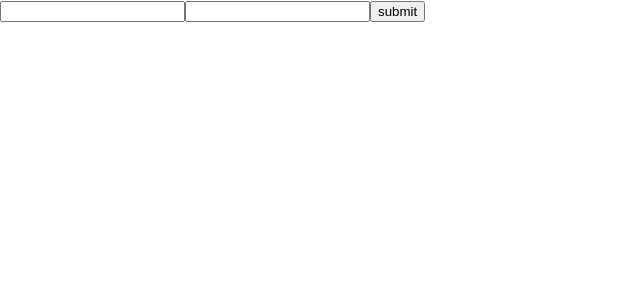
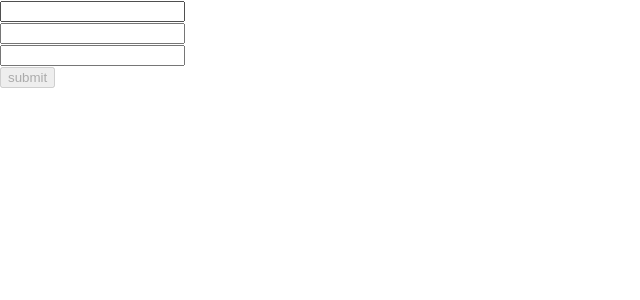
Before and after one commit to grabynsky/react-materials, a React (Create React App) app: page / in a window 1280 px wide. Shown: the top 300 px of the page, without its empty margins (0-640 px from the left). Built offline with nearby package versions, Linux system fonts and the light colour scheme.

Commit message:
use useForm

```diff
--- a/package.json
+++ b/package.json
@@ -14,7 +14,8 @@
     "react-dom": "^18.3.1",
     "react-scripts": "5.0.1",
     "typescript": "^4.9.5",
-    "web-vitals": "^2.1.4"
+    "web-vitals": "^2.1.4",
+    "react-hook-form": "^7.53.0"
   },
   "scripts": {
     "start": "react-scripts start",
--- a/src/components/form/FormComponent.tsx
+++ b/src/components/form/FormComponent.tsx
@@ -1,64 +1,76 @@
-import React, {FormEvent, useState} from 'react';
+import React from 'react';
+import {useForm} from "react-hook-form";
 
 interface IFormType {
     username: string,
     password: string,
+    age: number,
 }
 
 const FormComponent = () => {
-    const [formState, setFormState] = useState<IFormType>({
-        username: '',
-        password: '',
+
+    const {
+        handleSubmit,
+        register,
+        formState: {errors, isValid}
+    } = useForm<IFormType>({
+        mode: "all"
     })
 
-// ---------------------------------------------
-//     const handlerUserName = (e: FormEvent<HTMLInputElement>) => {
-//         e.preventDefault();
-//         const input = e.target as HTMLInputElement;
-//         setFormState({...formState, username: input.value});
-//         console.log(input.value)
-//     };
-
-    // ---------------------------------------------
-    // const handlerPasswordName = (e: FormEvent<HTMLInputElement>) => {
-    //     e.preventDefault();
-    //     const input = e.target as HTMLInputElement;
-    //     setFormState({...formState, password: input.value});
-    //     console.log(input.value)
-    // };
-    // --------------------------------------------
-
-    const handlerSubmit = (e: FormEvent<HTMLFormElement>) => {
-        e.preventDefault();
-        let user = {
-            username: formState.username,
-            password: formState.password,
-        }
-        console.log(user)
+    const customHandler = (formdata: IFormType) => {
+        console.log(formdata)
     };
-
-    // ------------------------------------------------
-
-
-    const handlerInputName = (e: FormEvent<HTMLInputElement>) => {
-        e.preventDefault();
-
-        const input = e.target as HTMLInputElement;
-        console.log(input.name)
-
-        setFormState({...formState, [input.name]: input.value})
-
-    };
-
-
-
     return (
         <main>
-            <form onSubmit={handlerSubmit}>
-                <input type="text" name={'username'} value={formState.username} onChange={handlerInputName}/>
-                <input type="text" name={'password'} value={formState.password} onChange={handlerInputName}/>
+            <form onSubmit={handleSubmit(customHandler)}>
+                <label>
+                    <div>{errors.username && <span>{errors.username.message}</span>}</div>
 
-                <button>submit</button>
+                    <input
+                        type="text"
+                        {...register('username', {
+                            required: true,
+                            pattern: {
+                                value: /\w+/,
+                                message: 'Wrong name',
+                            },
+                        })}
+                    />
+                </label>
+
+                <label>
+                    <div>{errors.password && <span>{errors.password.message}</span>}</div>
+
+                    <input
+                        type="text"
+                        {...register('password', {
+                            required: true,
+                            minLength: {
+                                value: 3,
+                                message: 'Password too short'
+                            },
+                            maxLength: {
+                                value: 10,
+                                message: 'Password too long'
+                            }
+                        })}
+                    />
+                </label>
+
+                <label>
+                    <div>{errors.age && <span>{errors.age.message}</span>}</div>
+                    <input type="number" {...register('age', {
+                        required: true,
+                        valueAsNumber: true,
+                        min: {value: 3, message: 'age too small'},
+                        max: {value: 117, message: 'age too long'}
+                    })}
+                    />
+                </label>
+
+                <div>
+                    <button disabled={!isValid}>submit</button>
+                </div>
             </form>
         </main>
     );
```
Also changed, not shown: 1 other file (tests, documents, lock files or other folders).
